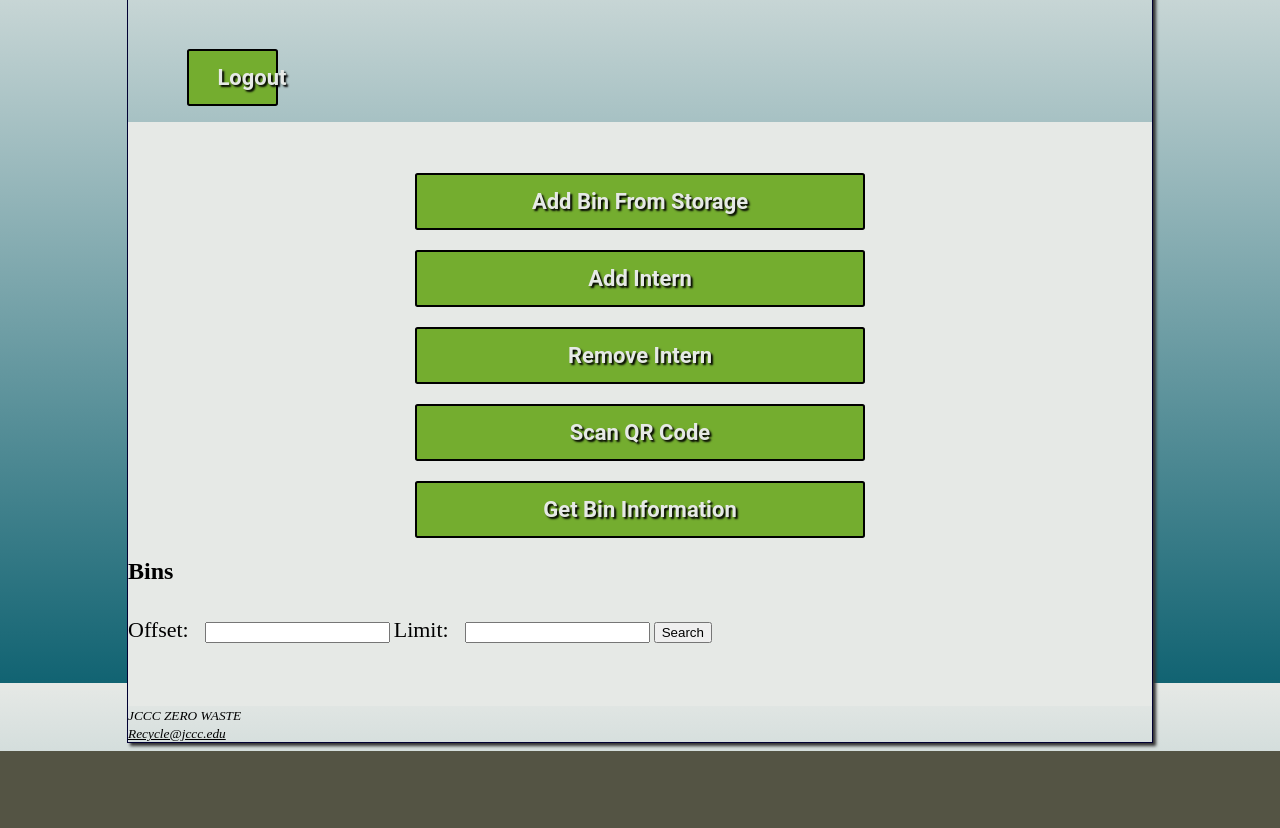
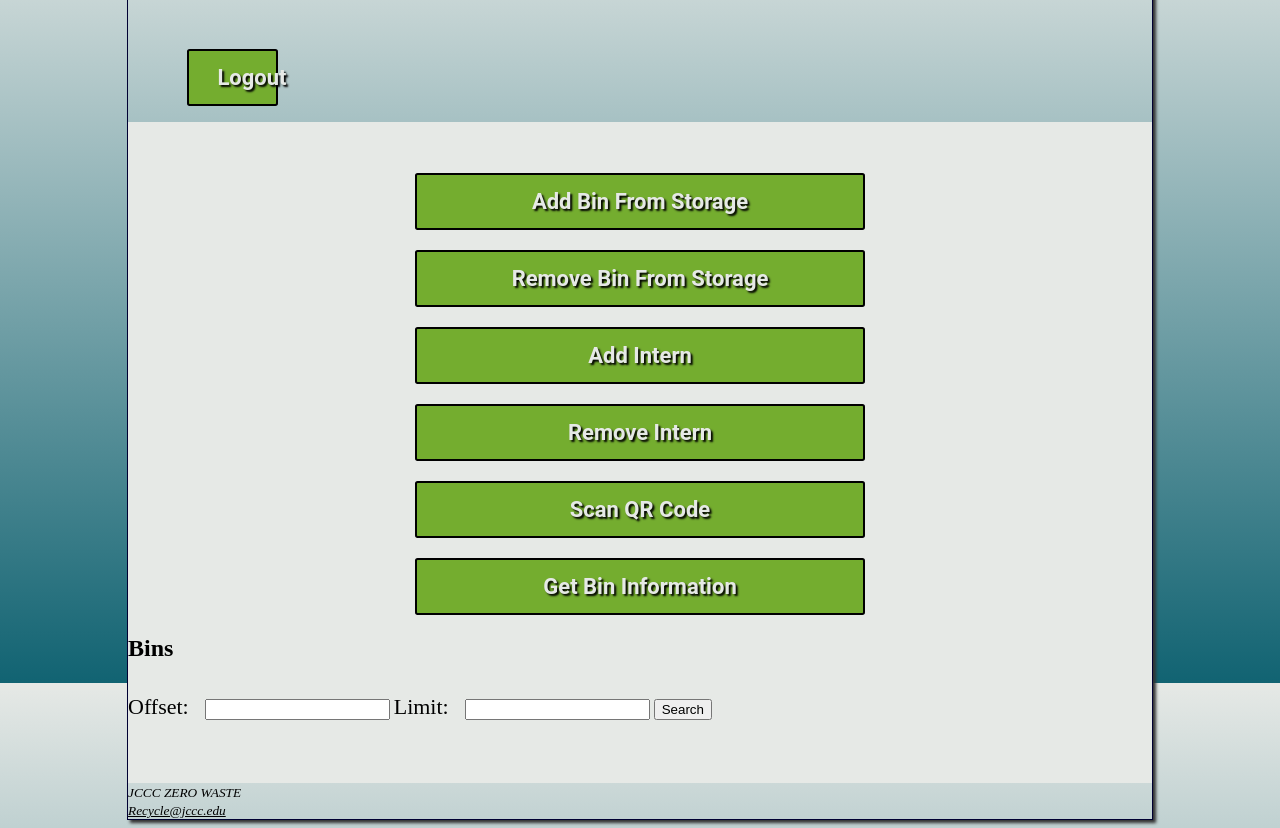
Before and after one commit to codeSourc3/JCCC-Zero-Waste-Inventory-System-, a website: page private/admin-dashboard.html in a window 1280 px wide. Shown: the part 117-945 px from the top of the page. Before the commit the page ends 868 px from the top, so only its background shows below. Drawn offline with Linux system fonts and the light colour scheme; files whose address does not match are found by name.

Commit message:
Added removed bin button on admin dashboard

```diff
--- a/private/admin-dashboard.html
+++ b/private/admin-dashboard.html
@@ -22,6 +22,7 @@
     </header>
     <main id="pageContainer">
         <button class="But" id="js-add-bin">Add Bin From Storage</button>
+        <button class="But" id="js-remove-bin">Remove Bin From Storage</button>
         <button class="But" id="js-add-intern">Add Intern</button>
         <button class="But" id="js-remove-intern">Remove Intern</button>
         <button class="But" id="js-scan-qrcode">Scan QR Code</button>
```
